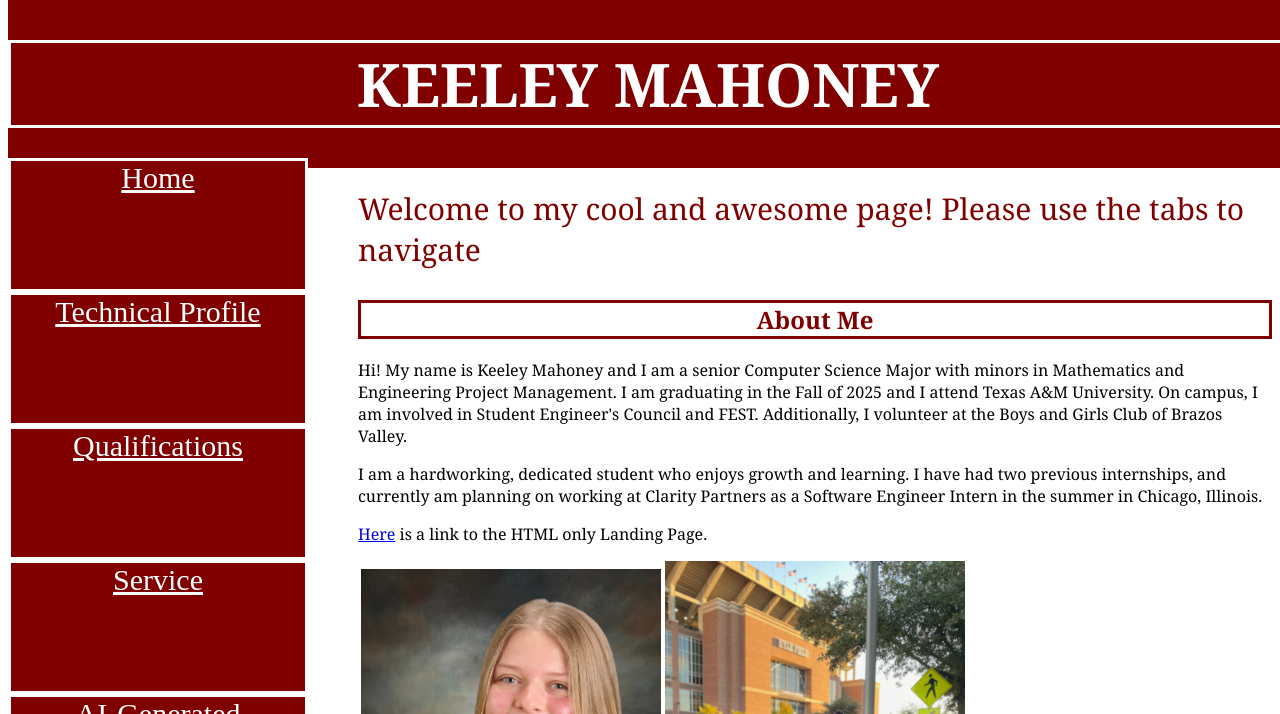
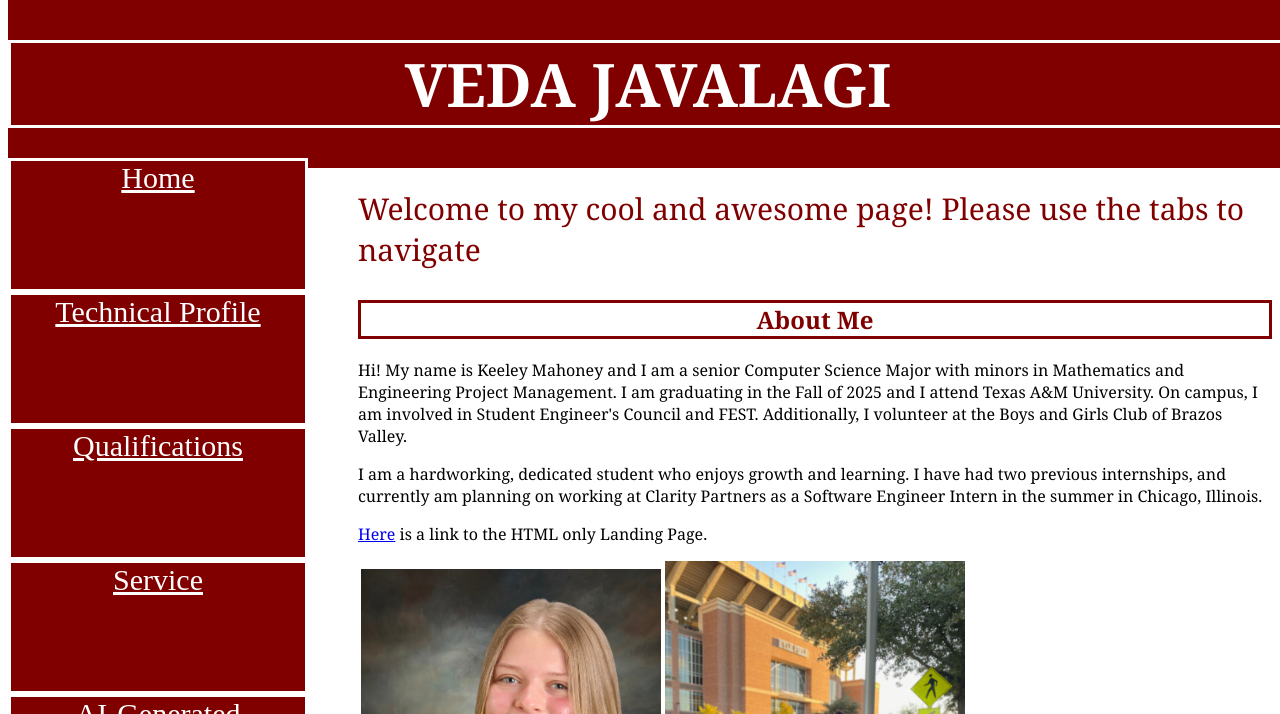
Before and after one commit to keeleymahoney/Project3, a plain HTML site: page index.html in a window 1280 px wide. Shown: the top 714 px of the page. Drawn offline with Linux system fonts and the light colour scheme.

Commit message:
i am veda

```diff
--- a/index.html
+++ b/index.html
@@ -9,7 +9,7 @@
   <body>
     <script src = 'functions.js'></script>
     <header>
-      <h1>KEELEY MAHONEY</h1>
+      <h1>VEDA JAVALAGI</h1>
     </header>
 
     <div id = "navigation">
```
